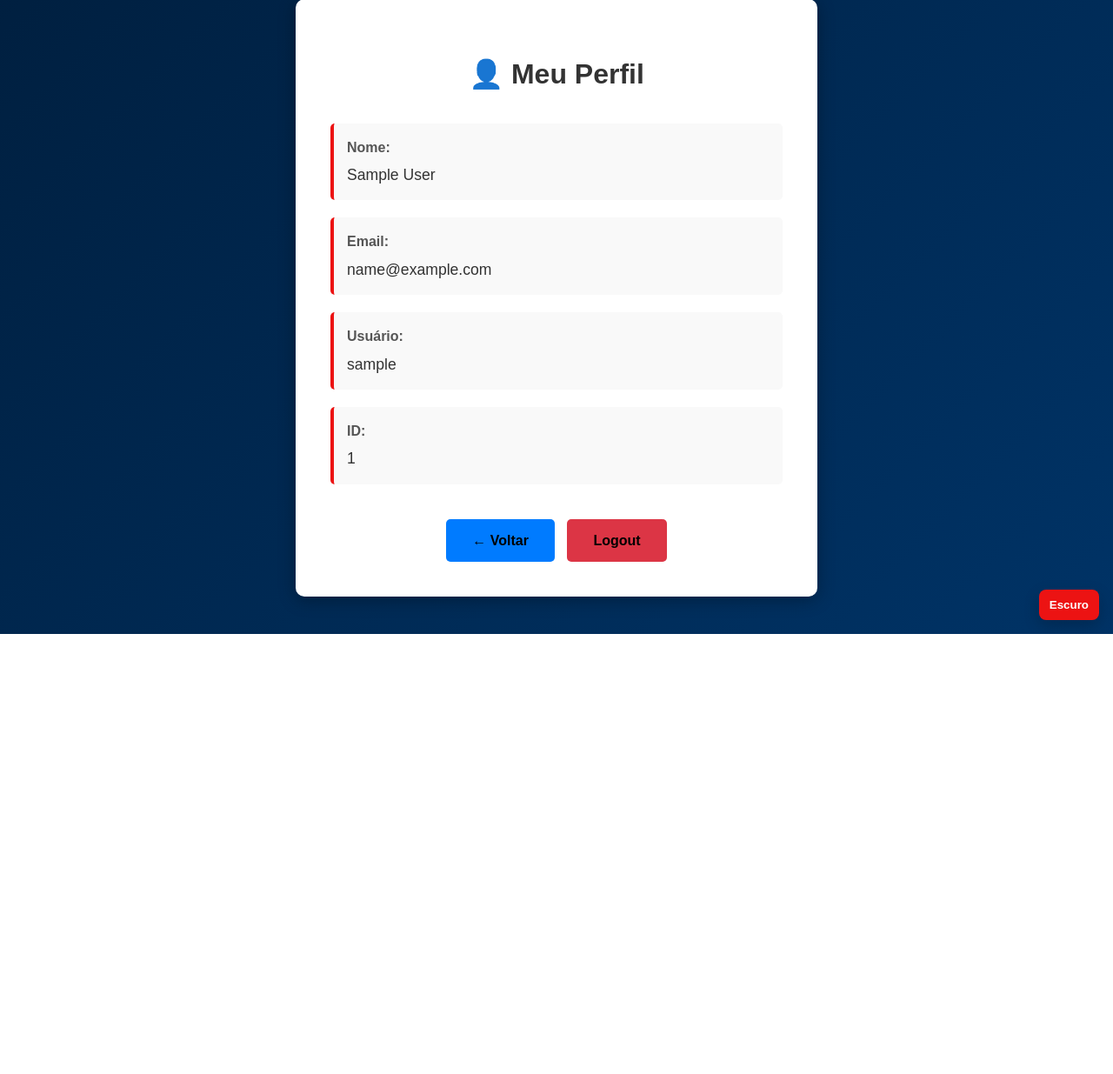
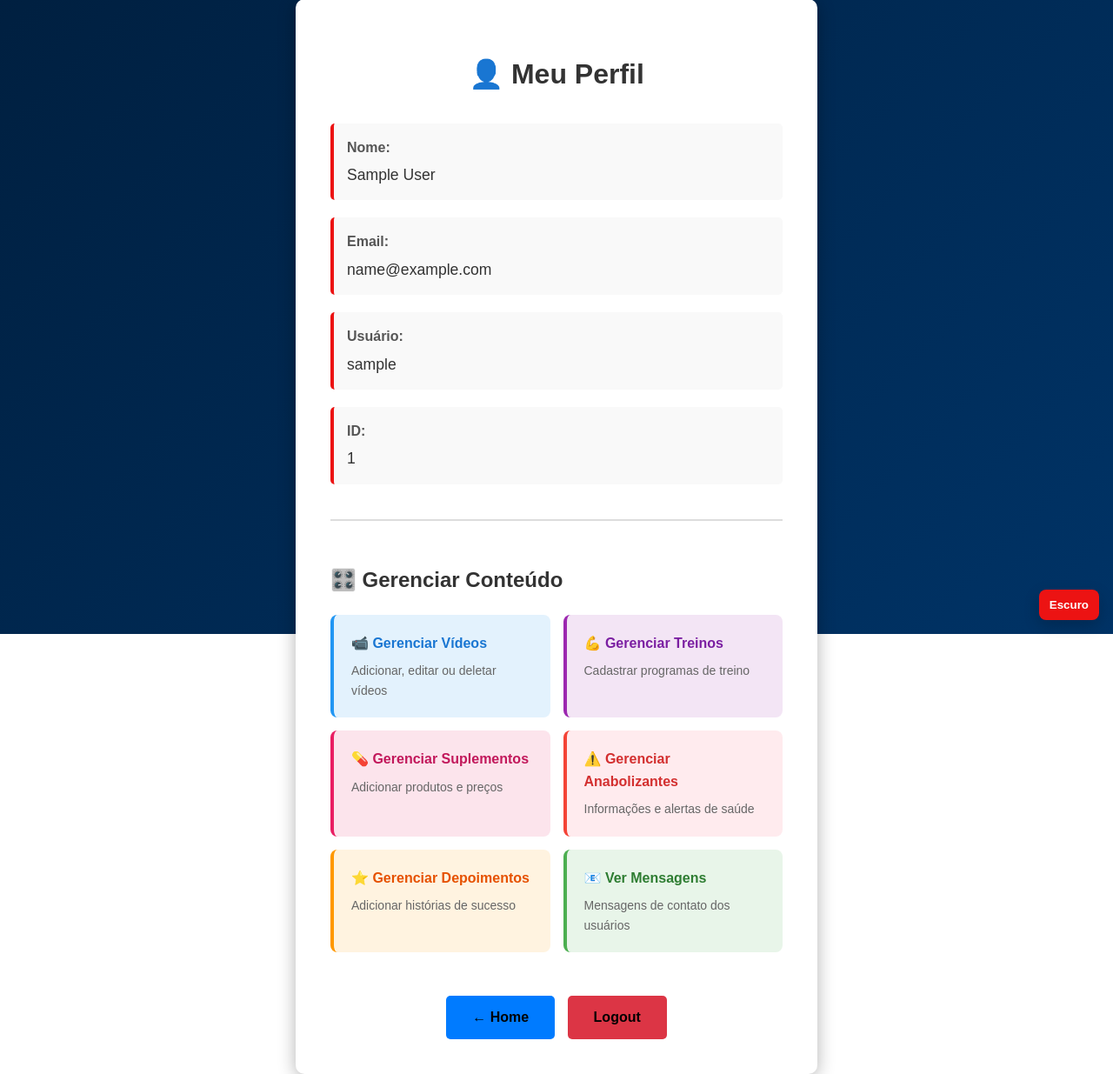
Before and after one commit to Miguel-DevMag/Academia, a PHP site: page /Academia/perfil.php in a window 1280 px wide. Shown: the part 71-1306 px from the top of the page at 87% size. Before the commit the page ends 800 px from the top, so only its background shows below. Run offline with PHP 8.4, Linux system fonts and the light colour scheme; the visitor is signed in with stand-in values (Sample User, id 1).

Commit message:
Update perfil.php

```diff
--- a/perfil.php
+++ b/perfil.php
@@ -54,8 +54,44 @@ $user = getLoggedUser();
             <span><?php echo $user['id']; ?></span>
         </div>
 
+        <div style="margin-top: 40px; padding-top: 30px; border-top: 2px solid #ddd;">
+            <h2 style="color: #333; margin-bottom: 20px;">🎛️ Gerenciar Conteúdo</h2>
+
+            <div style="display: grid; grid-template-columns: repeat(auto-fit, minmax(250px, 1fr)); gap: 15px; margin-bottom: 30px;">
+                <a href="admin_videos.php" style="display: block; padding: 20px; background: #e3f2fd; border-radius: 8px; text-decoration: none; border-left: 4px solid #2196f3; transition: 0.3s;">
+                    <strong style="color: #1976d2; font-size: 16px;">📹 Gerenciar Vídeos</strong>
+                    <p style="color: #666; margin: 8px 0 0 0; font-size: 14px;">Adicionar, editar ou deletar vídeos</p>
+                </a>
+
+                <a href="admin_treinos.php" style="display: block; padding: 20px; background: #f3e5f5; border-radius: 8px; text-decoration: none; border-left: 4px solid #9c27b0; transition: 0.3s;">
+                    <strong style="color: #7b1fa2; font-size: 16px;">💪 Gerenciar Treinos</strong>
+                    <p style="color: #666; margin: 8px 0 0 0; font-size: 14px;">Cadastrar programas de treino</p>
+                </a>
+
+                <a href="admin_suplementos.php" style="display: block; padding: 20px; background: #fce4ec; border-radius: 8px; text-decoration: none; border-left: 4px solid #e91e63; transition: 0.3s;">
+                    <strong style="color: #c2185b; font-size: 16px;">💊 Gerenciar Suplementos</strong>
+                    <p style="color: #666; margin: 8px 0 0 0; font-size: 14px;">Adicionar produtos e preços</p>
+                </a>
+
+                <a href="admin_anabolizantes.php" style="display: block; padding: 20px; background: #ffebee; border-radius: 8px; text-decoration: none; border-left: 4px solid #f44336; transition: 0.3s;">
+                    <strong style="color: #d32f2f; font-size: 16px;">⚠️ Gerenciar Anabolizantes</strong>
+                    <p style="color: #666; margin: 8px 0 0 0; font-size: 14px;">Informações e alertas de saúde</p>
+                </a>
+
+                <a href="admin_depoimentos.php" style="display: block; padding: 20px; background: #fff3e0; border-radius: 8px; text-decoration: none; border-left: 4px solid #ff9800; transition: 0.3s;">
+                    <strong style="color: #e65100; font-size: 16px;">⭐ Gerenciar Depoimentos</strong>
+                    <p style="color: #666; margin: 8px 0 0 0; font-size: 14px;">Adicionar histórias de sucesso</p>
+                </a>
+
+                <a href="admin_contatos.php" style="display: block; padding: 20px; background: #e8f5e9; border-radius: 8px; text-decoration: none; border-left: 4px solid #4caf50; transition: 0.3s;">
+                    <strong style="color: #2e7d32; font-size: 16px;">📧 Ver Mensagens</strong>
+                    <p style="color: #666; margin: 8px 0 0 0; font-size: 14px;">Mensagens de contato dos usuários</p>
+                </a>
+            </div>
+        </div>
+
         <div class="button-group">
-            <a href="index.html" class="btn-back">← Voltar</a>
+            <a href="index.html" class="btn-back">← Home</a>
             <a href="logout.php" class="btn-logout">Logout</a>
         </div>
     </div>
```
